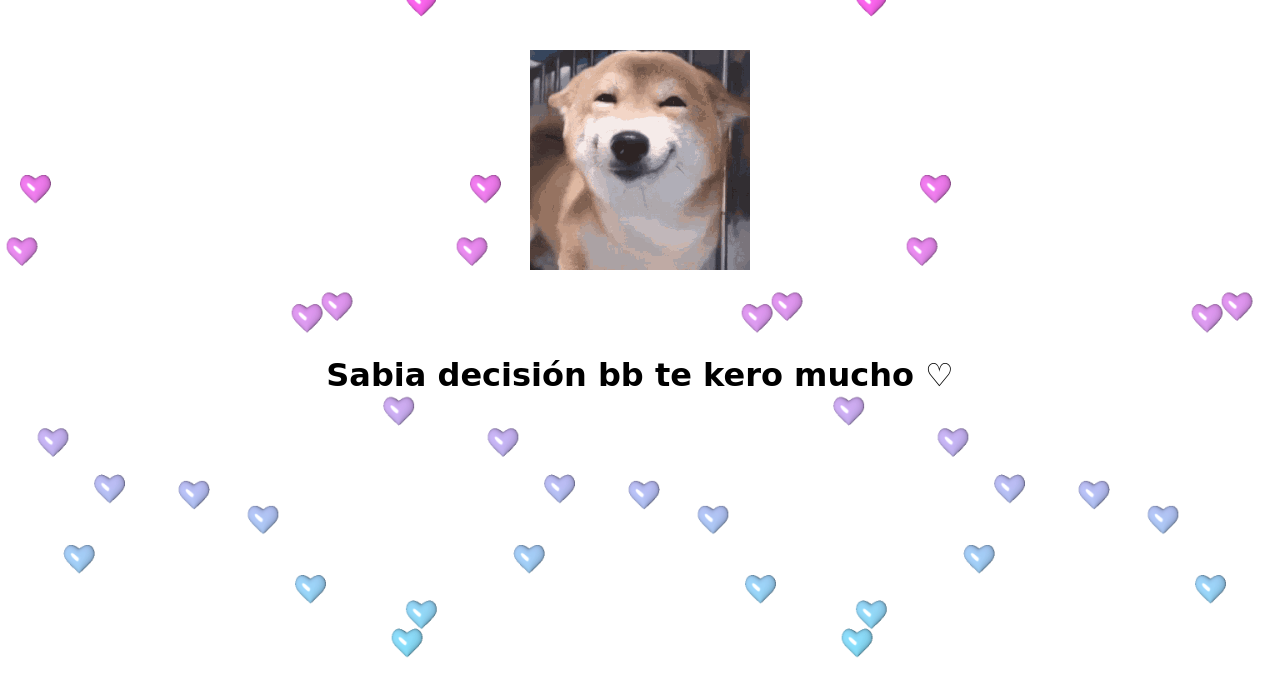
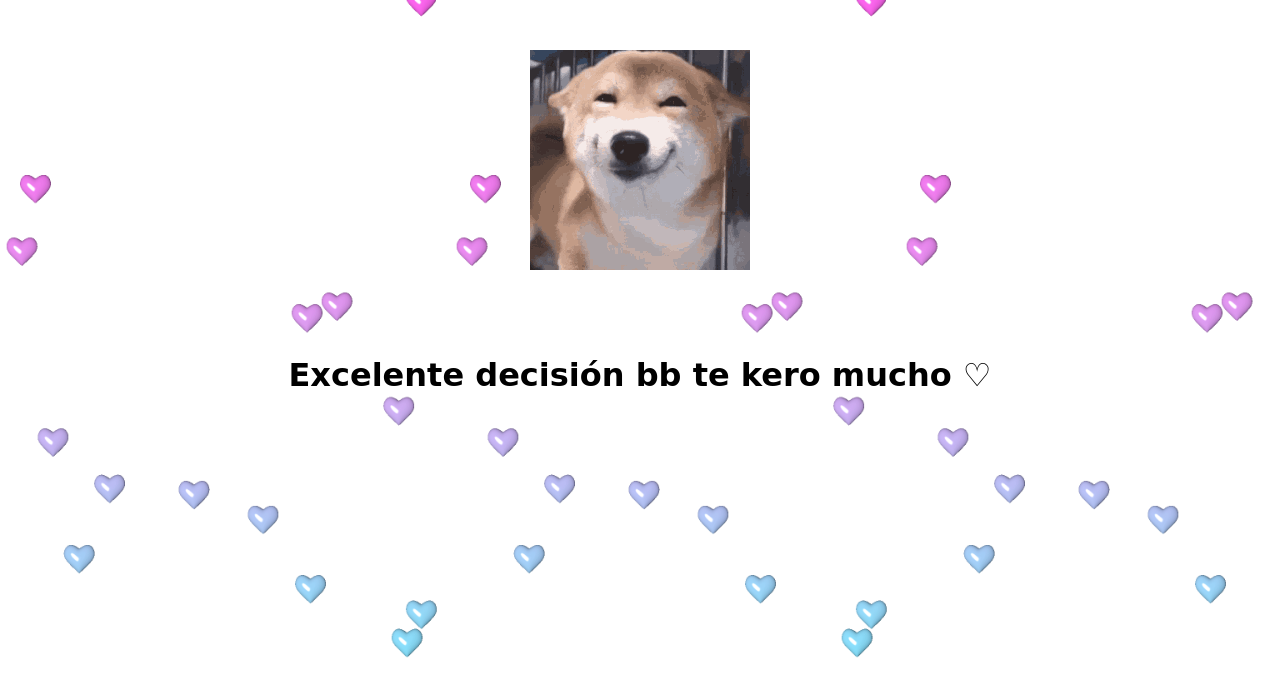
Before and after one commit to Hihattt/quesomos.github.io, a plain HTML site: page pololos.html in a window 1280 px wide. Drawn offline with nearby package versions, Linux system fonts and the light colour scheme; a web font is replaced by a local one.

Commit message:
cambios 2

```diff
--- a/pololos.html
+++ b/pololos.html
@@ -10,7 +10,7 @@
     <div class="container">
 
         <div class="img-c"> <img src="./img/smiling-dog.gif" alt=""></div>
-        <h1>Sabia decisión bb te kero mucho ♡</h1>
+        <h1>Excelente decisión bb te kero mucho ♡</h1>
 
 
     </div>
```
